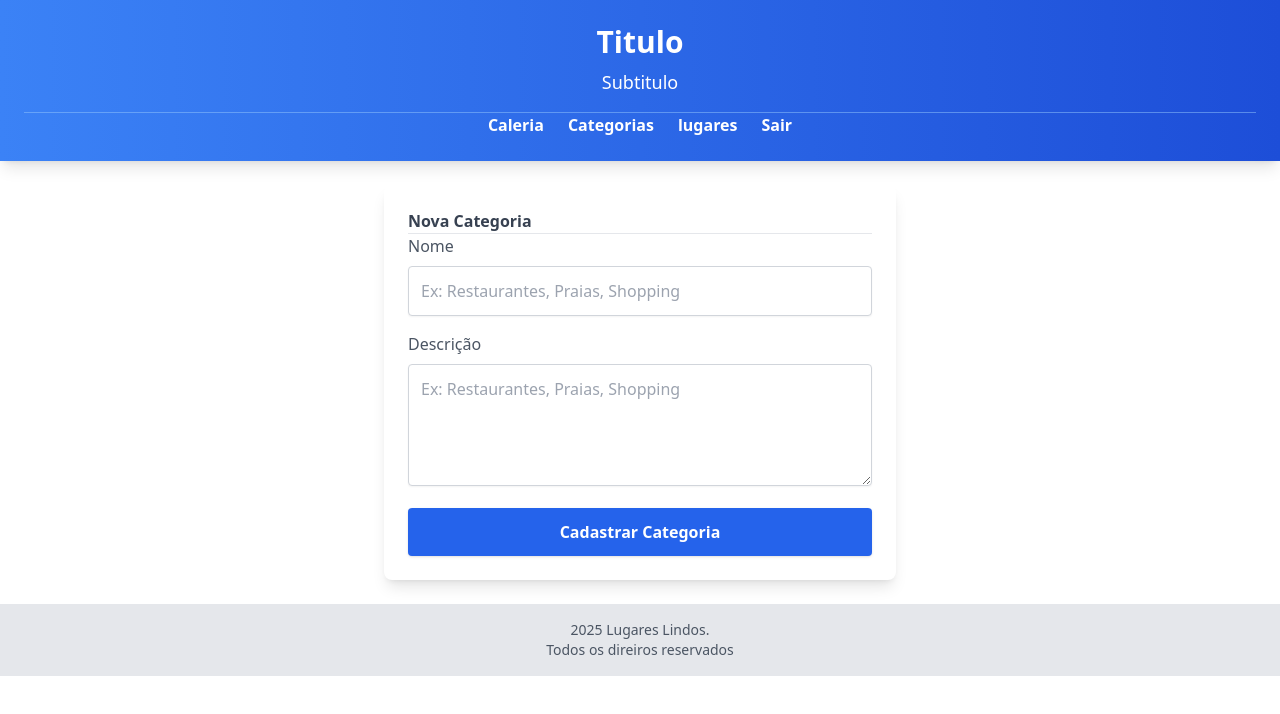
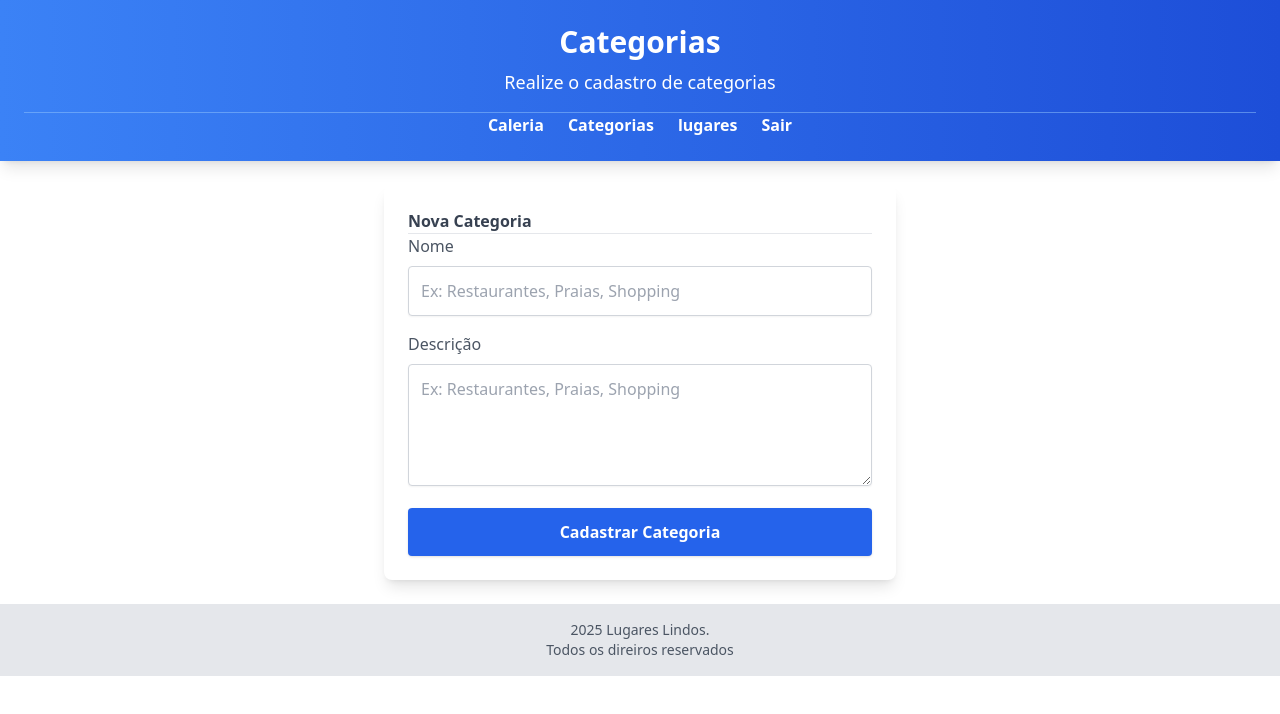
Before and after one commit to LeoMazenda2/passeio-app, an Angular app: page /categorias in a window 1280 px wide. Shown: the top 714 px of the page. Built offline with nearby package versions, Linux system fonts and the light colour scheme.

Commit message:
passando os titudos e subtitulos

```diff
--- /dev/null
+++ b/src/app/template/layout/Layoutprops.ts
@@ -0,0 +1,4 @@
+export interface Layoutprops {
+    titulo: string;
+    subTitulo: string;
+}
--- a/src/app/template/layout/layout.component.html
+++ b/src/app/template/layout/layout.component.html
@@ -1,7 +1,7 @@
 <header class="bg-gradient-to-r from-blue-500 to-blue-700 text-white p-6 shadow-lg">
   <div class="text-center">
-    <h1 class="text-3xl font-bold">Titulo</h1>
-    <p class="text-lg mt-2">Subtitulo</p>
+    <h1 class="text-3xl font-bold">{{props.titulo}}</h1>
+    <p class="text-lg mt-2">{{props.subTitulo}}</p>
   </div>
 
   <div class="mt-4">
--- a/src/app/template/layout/layout.component.ts
+++ b/src/app/template/layout/layout.component.ts
@@ -1,11 +1,33 @@
-import { Component } from '@angular/core';
+import { Component, OnInit } from '@angular/core';
+import { Layoutprops } from './layoutprops';
+import { ActivatedRoute, Router } from '@angular/router';
+import { filter, map } from 'rxjs';
 
 @Component({
   selector: 'app-layout',
   standalone: false,
   templateUrl: './layout.component.html',
-  styleUrl: './layout.component.scss'
+  styleUrl: './layout.component.scss',
 })
-export class LayoutComponent {
+export class LayoutComponent implements OnInit {
+  props: Layoutprops = { titulo: '', subTitulo: '' };
 
+  constructor(private router: Router, private ativatedRoute: ActivatedRoute) {}
+
+  ngOnInit(): void {
+    this.router.events.pipe(
+      filter(() => this.ativatedRoute.firstChild !== null),
+      map (() => this.obterPropriedadeLayout())
+    ).subscribe((props: Layoutprops) => this.props = props);
+  }
+
+  obterPropriedadeLayout(): Layoutprops {
+    let rotafilha = this.ativatedRoute.firstChild;
+
+    while (rotafilha?.firstChild) {
+      rotafilha = rotafilha.firstChild;
+    }
+
+    return rotafilha?.snapshot.data as Layoutprops;
+  }
 }
--- a/src/app/template/template-routing.module.ts
+++ b/src/app/template/template-routing.module.ts
@@ -10,18 +10,29 @@
     children: [
       {
         path: 'categorias',
-        loadChildren: () => import('../categorias/categorias.module').then(m => m.CategoriasModule),
+        loadChildren: () => import('../categorias/categorias.module').then(
+            (m) => m.CategoriasModule
+          ),
         pathMatch: 'full',
+        data: {
+          titulo: 'Categorias',
+          subTitulo: 'Realize o cadastro de categorias',
+        },
       },
       {
         path: 'lugares',
-        loadChildren: () => import('../lugares/lugares.module').then(m => m.LugaresModule),
+        loadChildren: () => import('../lugares/lugares.module').then((m) => m.LugaresModule),
         pathMatch: 'full',
+        data: { titulo: 'Lugares', subTitulo: 'Realize o cadastro de lugares' },
       },
       {
         path: 'galeria',
-        loadChildren: () => import('../galeria/galeria.module').then(m => m.GaleriaModule),
+        loadChildren: () => import('../galeria/galeria.module').then((m) => m.GaleriaModule),
         pathMatch: 'full',
+        data: {
+          titulo: 'Lista de lugares lindos',
+          subTitulo: 'Descubra os melhores lugares para explorar e se divertir',
+        },
       },
     ],
   },
```
